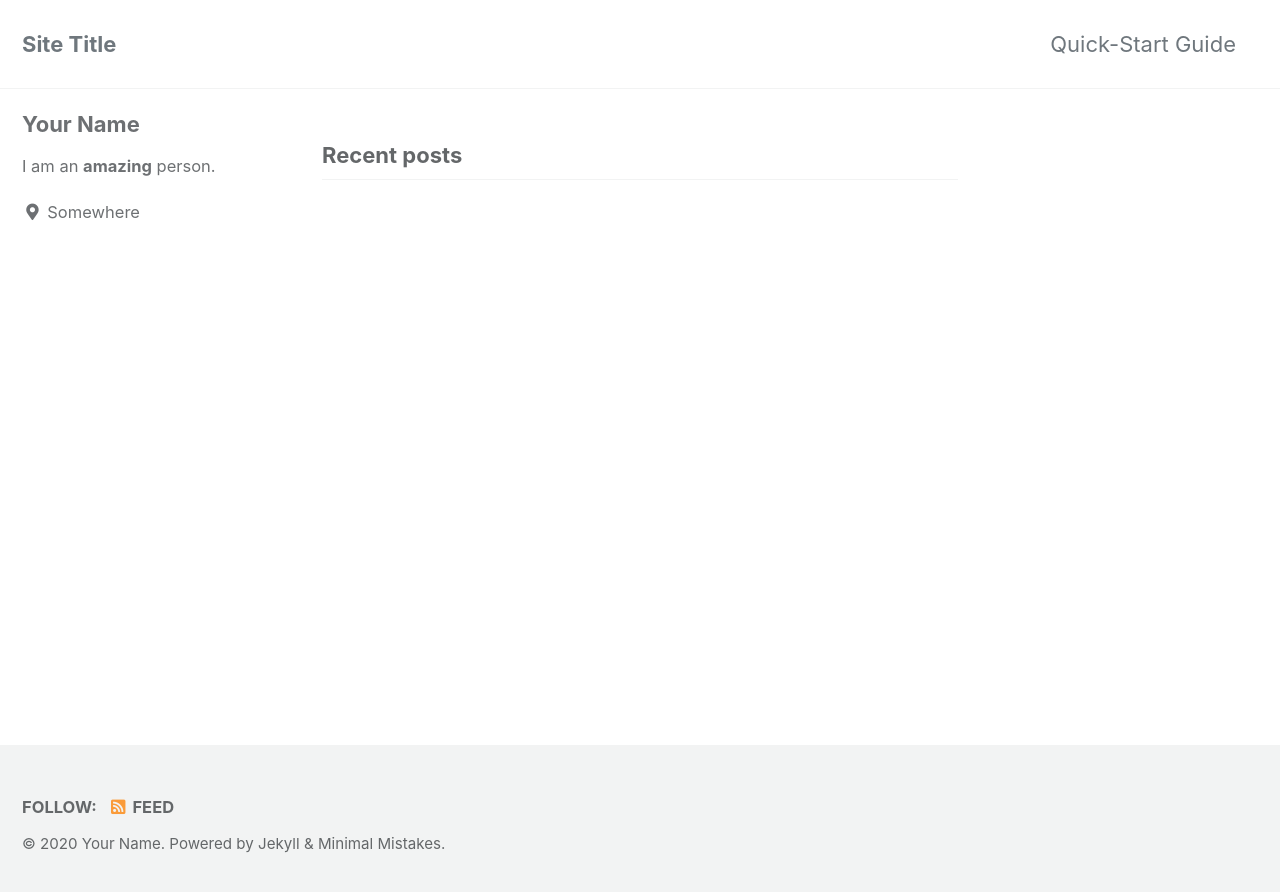
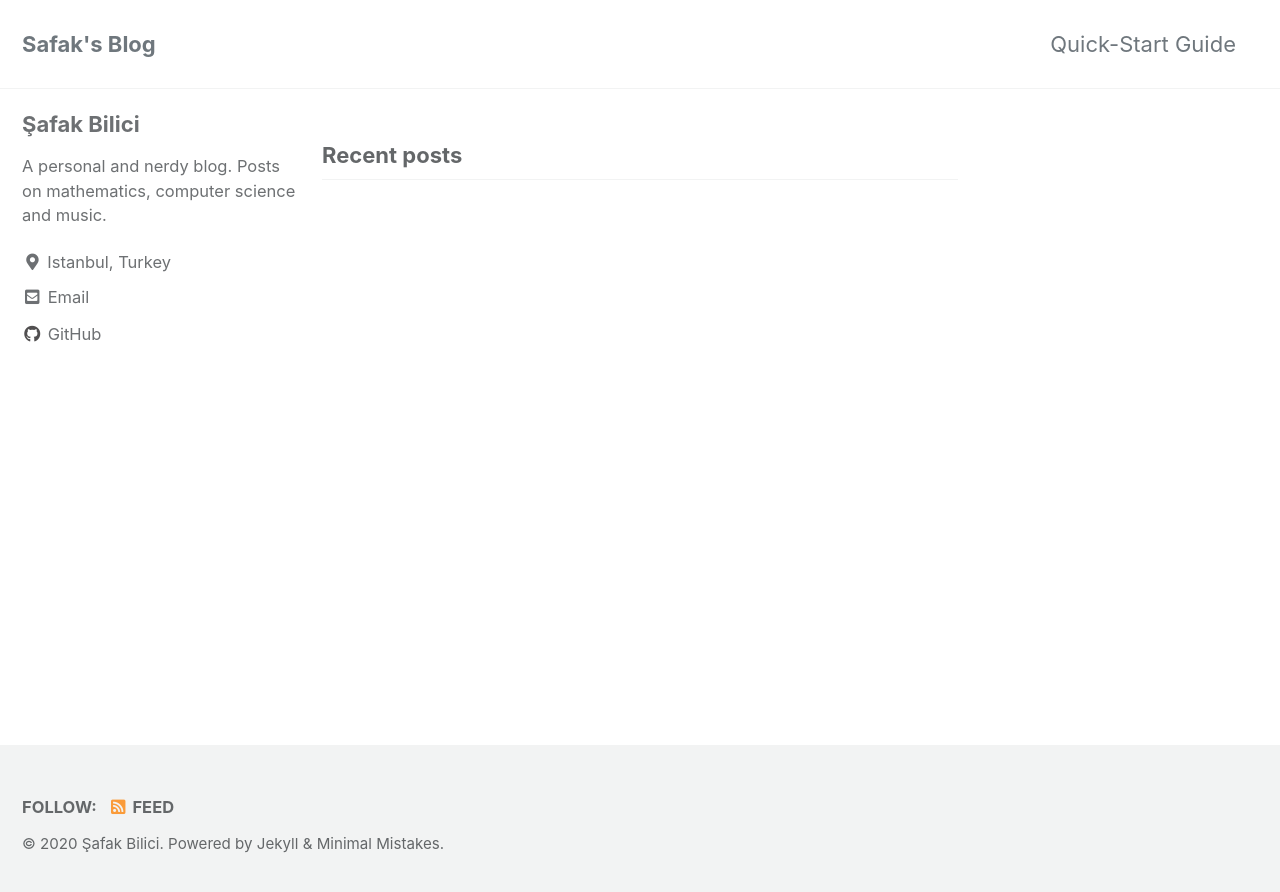
Before and after one commit to safakkbilici/safakkbilici.github.io, a Jekyll site: the page built from index.html, in a window 1280 px wide. Shown: the top 892 px of the page. Built offline with Jekyll 4.4.1, drawn with Linux system fonts in a browser that asks for light colours; cached includes are drawn as plain includes; the list of posts is cut into pages by our own code.

Commit message:
new changes

```diff
--- a/_config.yml
+++ b/_config.yml
@@ -16,11 +16,11 @@ minimal_mistakes_skin    : "default" # "air", "aqua", "contrast", "dark", "dirt"
 
 # Site Settings
 locale                   : "en-US"
-title                    : "Site Title"
+title                    : "Safak's Blog"
 title_separator          : "-"
 subtitle                 : # site tagline that appears below site title in masthead
-name                     : "Your Name"
-description              : "An amazing website."
+name                     : "Şafak Bilici"
+description              : "Personal Nerdy Blog"
 url                      : # the base hostname & protocol for your site e.g. "https://mmistakes.github.io"
 baseurl                  : # the subpath of your site, e.g. "/blog"
 repository               : # GitHub username/repo-name e.g. "mmistakes/minimal-mistakes"
@@ -93,15 +93,15 @@ analytics:
 
 # Site Author
 author:
-  name             : "Your Name"
+  name             : "Şafak Bilici"
   avatar           : # path of avatar image, e.g. "/assets/images/bio-photo.jpg"
-  bio              : "I am an **amazing** person."
-  location         : "Somewhere"
+  bio              : "A personal and nerdy blog. Posts on mathematics, computer science and music."
+  location         : "Istanbul, Turkey"
   email            :
   links:
     - label: "Email"
       icon: "fas fa-fw fa-envelope-square"
-      # url: "mailto:your.name@email.com"
+      url: "mailto:safakk.bilici.2112@email.com"
     - label: "Website"
       icon: "fas fa-fw fa-link"
       # url: "https://your-website.com"
@@ -113,7 +113,7 @@ author:
       # url: "https://facebook.com/"
     - label: "GitHub"
       icon: "fab fa-fw fa-github"
-      # url: "https://github.com/"
+      url: "https://github.com/safakkbilici"
     - label: "Instagram"
       icon: "fab fa-fw fa-instagram"
       # url: "https://instagram.com/"
```
